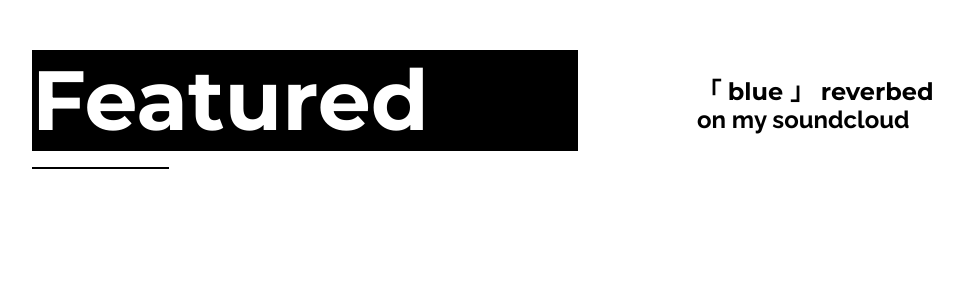
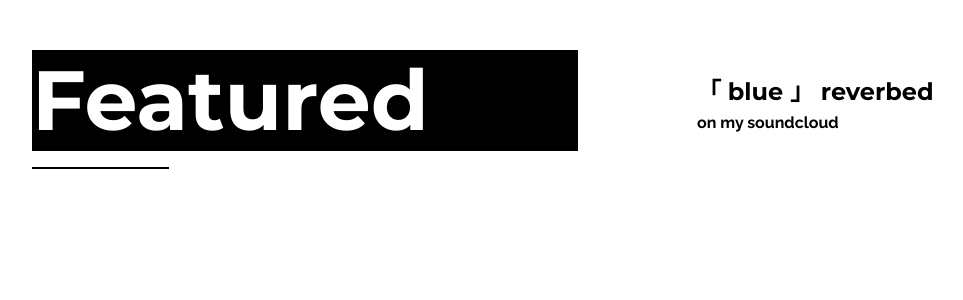
Before and after one commit to fntmz/phntmz_, a Django app: page / in a window 1280 px wide. Shown: the part 130-430 px from the top of the page, without its empty margins (50-1013 px from the left). Run offline with Django 3.2, Linux system fonts and the light colour scheme; some libraries are stand-ins or nearby versions.

Commit message:
another bug

```diff
--- a/hello/static/css/style.css
+++ b/hello/static/css/style.css
@@ -100,6 +100,10 @@ input {
     transition: 1s;
     height: 2px !important;
     color: var(--color);
+}
+
+.feature-items-subtitle {
+    font-size: 1rem;
 }
 
 .profile-title,
```
